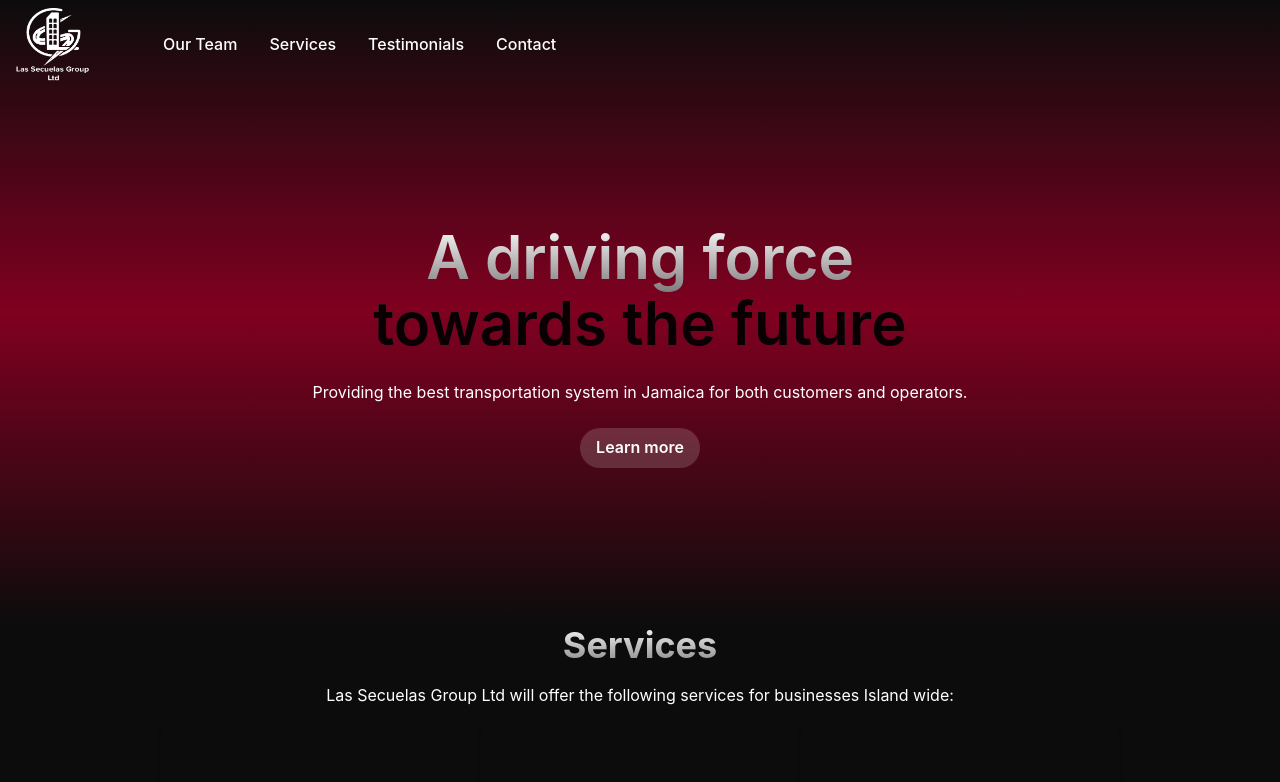
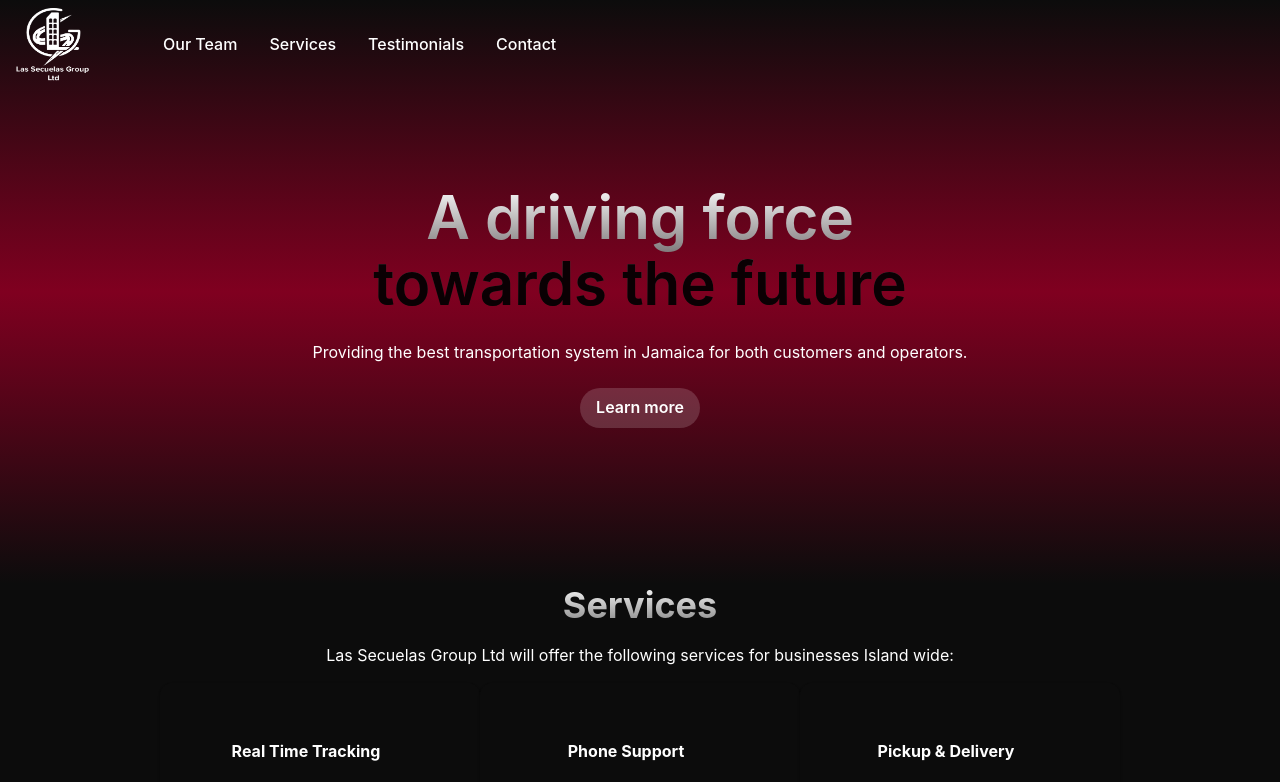
Before and after one commit to dscotland/lsg-landing-page, a Next.js app: page / in a window 1280 px wide. Shown: the top 782 px of the page. Built offline with nearby package versions, Linux system fonts and the light colour scheme.

Commit message:
feat: Decreased padding for top of Hero

```diff
--- a/src/components/Hero.tsx
+++ b/src/components/Hero.tsx
@@ -13,7 +13,7 @@ import {
 
 export default function Hero() {
   return (
-    <Box bgGradient='linear(to-b, #0c0c0c, #800020, #0c0c0c)' pt={20}>
+    <Box bgGradient='linear(to-b, #0c0c0c, #800020, #0c0c0c)' pt={10}>
       <Container maxW={'3xl'}>
         <Stack
           as={Box}
```
